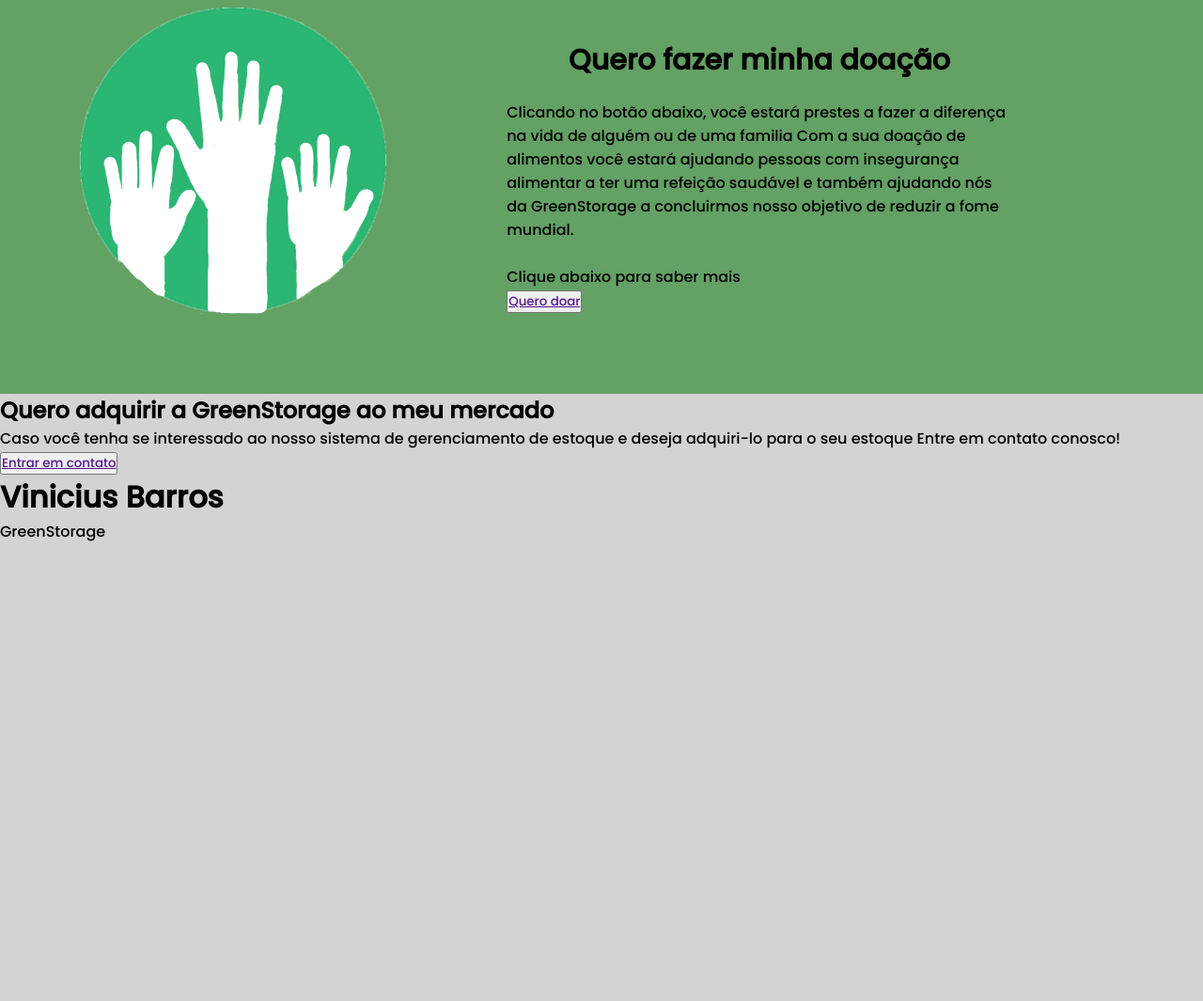
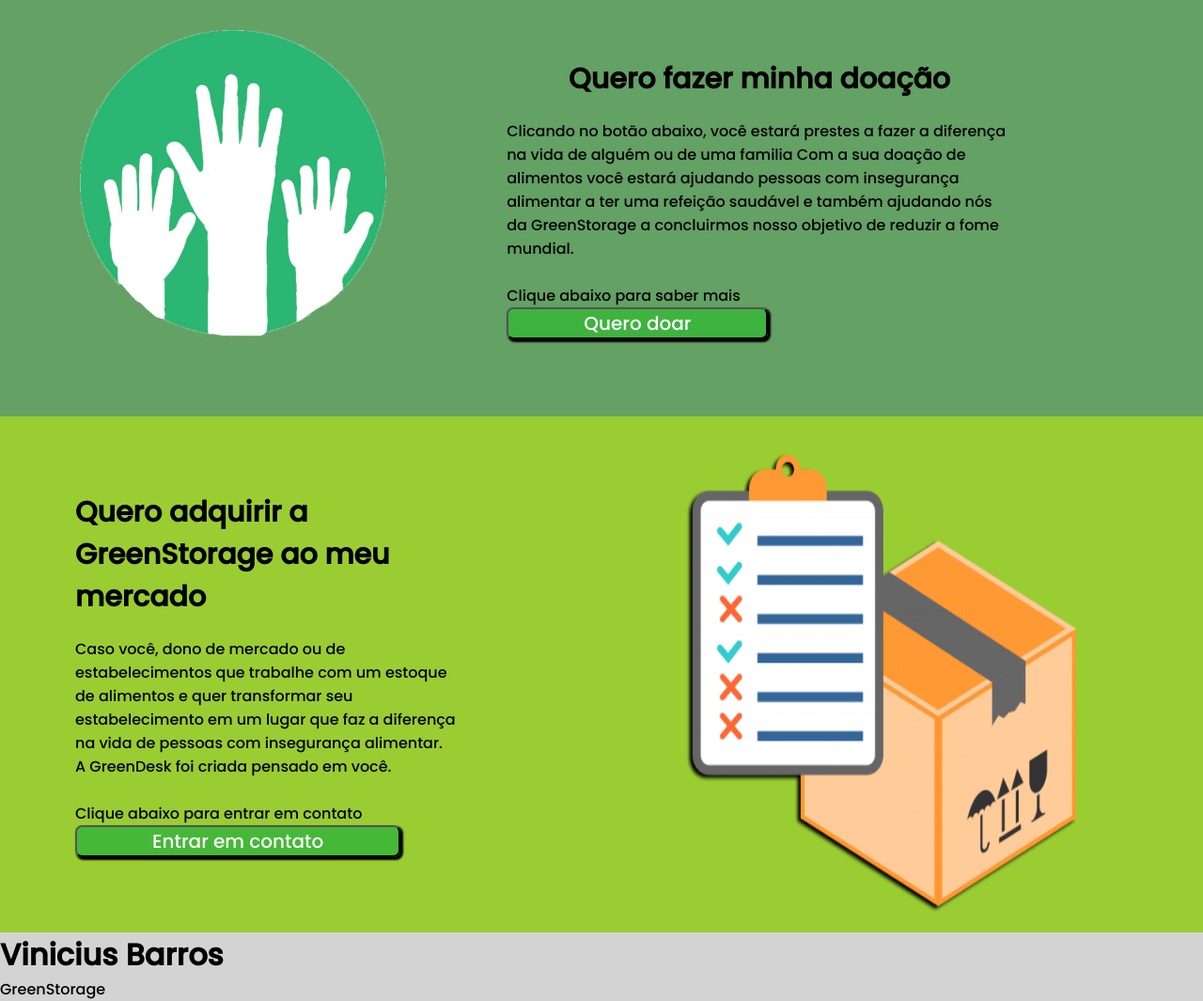
Before and after one commit to Vini-Barros/GreenStorage, a plain HTML site: page index.html in a window 1280 px wide. Shown: the part 967-2032 px from the top of the page at 94% size. Before the commit the page ends 1545 px from the top, so only its background shows below. Drawn offline with Linux system fonts and the light colour scheme.

Commit message:
Main terminado, falta fazer o footer

```diff
--- a/css/style.css
+++ b/css/style.css
@@ -41,7 +41,7 @@ header h1{
     display: flex;
     flex-wrap: wrap;
     justify-content: space-around;
-    min-height: 7vh;
+    min-height: 10vh;
     align-items: center;
     background-color: rgb(255, 255, 255);
     padding-left: 10%;
@@ -114,13 +114,14 @@ header h1{
 .propositoItems p{
     padding: 3% 11% 0% 11%;
 }
-.propositoItems button{
+    .propositoItems button {
         display: flex;
         margin-top: 20px;
         margin-left: 11%;
         /* margin-right: auto; */
         background-color: rgba(58, 182, 58, 0.87);
         border-radius: 7px;
+        box-shadow: 2px 2px 2px 1px black;
     }
 .propositoItems a{
     text-decoration: none;
@@ -150,9 +151,55 @@ header h1{
     font-size: 30px;
 }
 
+
 .doacaoItems{
     padding: 3% 11% 0% 11%;
 }
 .doacao img{
     width: 30%;
 }
+
+.doacaoItems button {
+    display: flex;
+    background-color: rgba(58, 182, 58, 0.87);
+    border-radius: 7px;
+    box-shadow: 2px 2px 2px 1px black;
+}
+
+.doacaoItems a{
+    padding: 0px 80px 0px 80px;
+    text-decoration:none;
+    font-size: 20px;
+    color:white;
+}
+.adquirir {
+    display: flex;
+    flex-direction: row;
+    width: 100%;
+    background-color:yellowgreen;
+}
+
+.adquirirItems{
+    padding:10vh;
+}
+
+.adquirirItems h2 {
+    display: flex;
+    justify-content: center;
+    padding-bottom: 20px;
+    font-size: 30px;
+}
+
+.adquirirItems button {
+    display: flex;
+    background-color: rgba(58, 182, 58, 0.87);
+    border-radius: 7px;
+    box-shadow: 2px 2px 2px 1px black;
+}
+
+.adquirirItems a {
+    padding: 0px 80px 0px 80px;
+    text-decoration: none;
+    font-size: 20px;
+    color: white;
+}
--- a/index.html
+++ b/index.html
@@ -49,12 +49,17 @@
                         </div>
                         <img src="/img/doacao.png" alt="">
                     </div>
-                    <div>
-                        <h2>Quero adquirir a GreenStorage ao meu mercado</h2>
-                        <p>Caso você tenha se interessado ao nosso sistema de gerenciamento de estoque e deseja adquiri-lo para o seu estoque
-                            Entre em contato conosco!
-                        </p>
-                        <button><a href="">Entrar em contato</a></button>
+
+                    <div class="adquirir">
+                        <div class="adquirirItems">
+                            <h2>Quero adquirir a GreenStorage ao meu mercado</h2>
+                            <p>Caso você, dono de mercado ou de estabelecimentos que trabalhe com um estoque de alimentos e quer transformar seu estabelecimento
+                                em um lugar que faz a diferença na vida de pessoas com insegurança alimentar.</p>
+                            <p>A GreenDesk foi criada pensado em você.</p><br>
+                            <p>Clique abaixo para entrar em contato</p>
+                            <button><a href="">Entrar em contato</a></button>
+                        </div>
+                        <img src="/img/greenStorage.png" alt="GreenStorage">
                     </div>
                 </nav>
             </section>
```
Also changed, not shown: img/greenStorage.png (added). Lines whose indentation alone changed are shown as unchanged.
